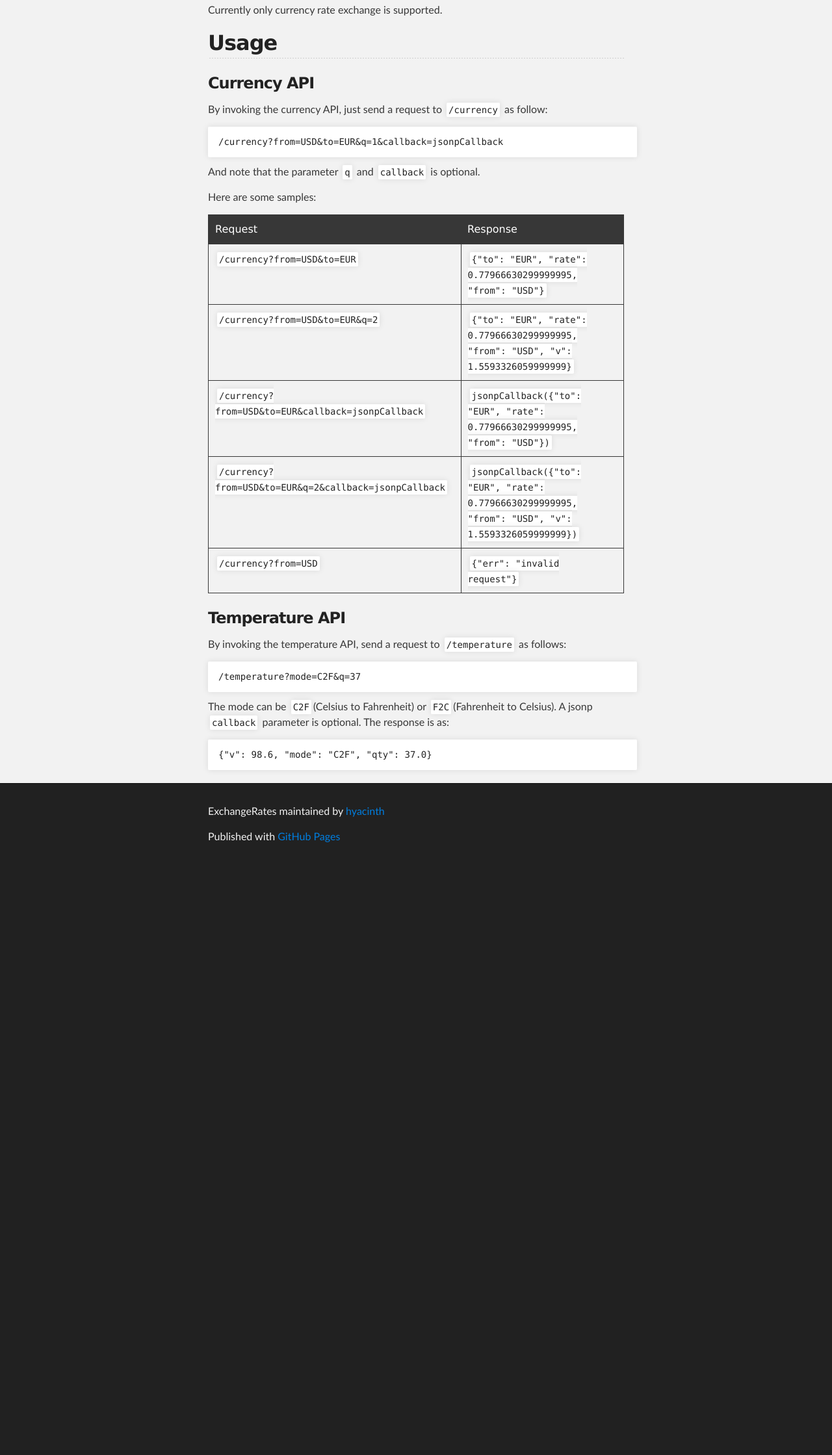
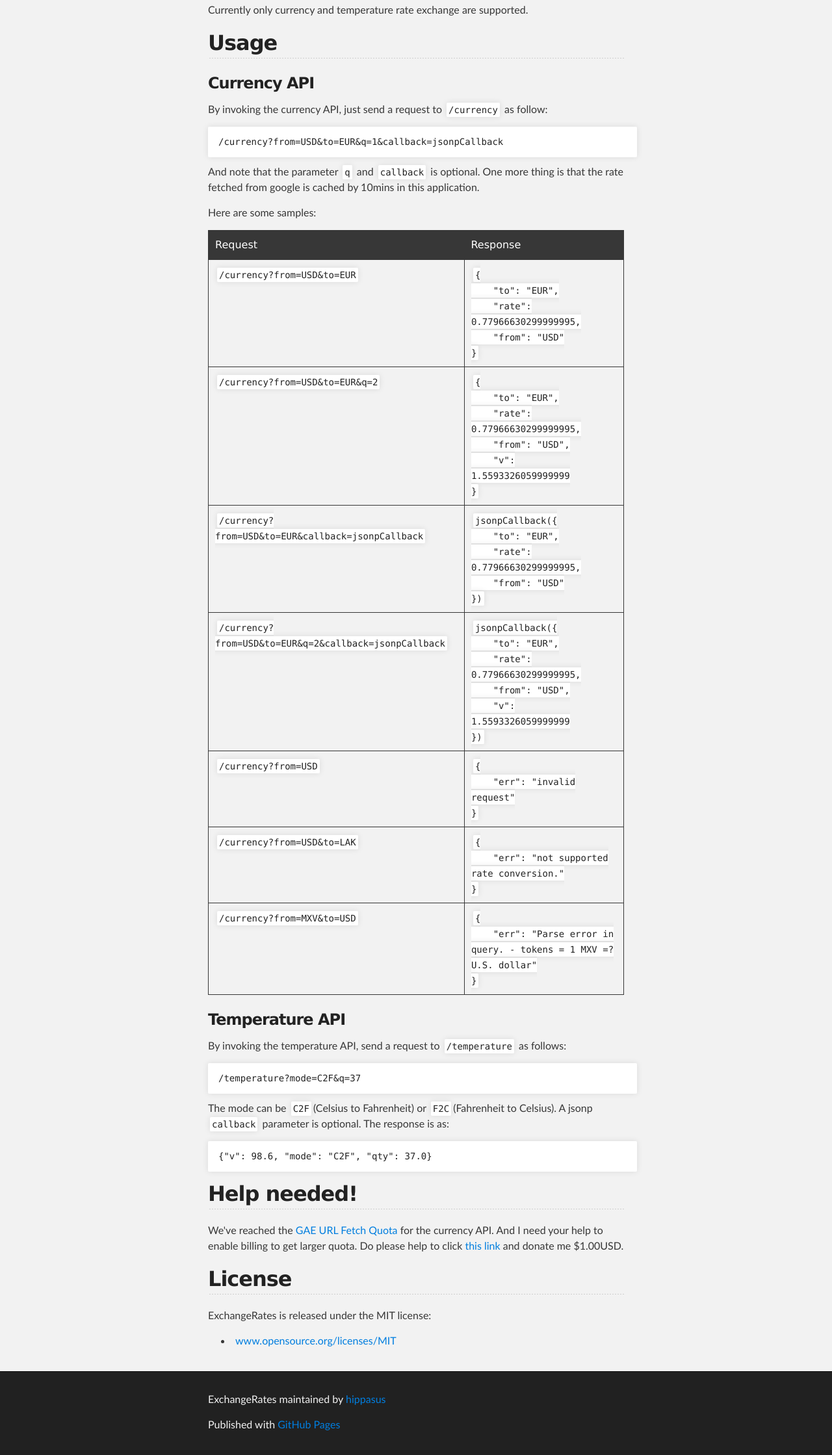
Before and after one commit to hippasus/ExchangeRates, a plain HTML site: page index.html in a window 1280 px wide. Shown: the part 384-2623 px from the top of the page at 65% size. Before the commit the page ends 1718 px from the top, so only its background shows below. Drawn offline with Linux system fonts and the light colour scheme.

Commit message:
Create gh-pages branch via GitHub

```diff
--- a/index.html
+++ b/index.html
@@ -16,14 +16,14 @@
     <!-- HEADER -->
     <div id="header_wrap" class="outer">
         <header class="inner">
-          <a id="forkme_banner" href="https://github.com/hyacinth/ExchangeRates">View on GitHub</a>
+          <a id="forkme_banner" href="https://github.com/hippasus/ExchangeRates">View on GitHub</a>
 
           <h1 id="project_title">ExchangeRates</h1>
           <h2 id="project_tagline">Exchange rate JSON/JSONP APIs</h2>
 
             <section id="downloads">
-              <a class="zip_download_link" href="https://github.com/hyacinth/ExchangeRates/zipball/master">Download this project as a .zip file</a>
-              <a class="tar_download_link" href="https://github.com/hyacinth/ExchangeRates/tarball/master">Download this project as a tar.gz file</a>
+              <a class="zip_download_link" href="https://github.com/hippasus/ExchangeRates/zipball/master">Download this project as a .zip file</a>
+              <a class="tar_download_link" href="https://github.com/hippasus/ExchangeRates/tarball/master">Download this project as a tar.gz file</a>
             </section>
         </header>
     </div>
@@ -31,51 +31,66 @@
     <!-- MAIN CONTENT -->
     <div id="main_content_wrap" class="outer">
       <section id="main_content" class="inner">
-        <h1>Rate Exchange JSON/JSONP APIs</h1>
+        <h1>
+<a name="rate-exchange-jsonjsonp-apis" class="anchor" href="#rate-exchange-jsonjsonp-apis"><span class="octicon octicon-link"></span></a>Rate Exchange JSON/JSONP APIs</h1>
 
 <p>This is the rate exchange JSON/JSONP APIs project which is deployed at <a href="http://rate-exchange.appspot.com/">http://rate-exchange.appspot.com/</a>.</p>
 
-<p>Currently only currency rate exchange is supported.</p>
+<p>Currently only currency and temperature rate exchange are supported.</p>
 
-<h2>Usage</h2>
+<h2>
+<a name="usage" class="anchor" href="#usage"><span class="octicon octicon-link"></span></a>Usage</h2>
 
-<h3>Currency API</h3>
+<h3>
+<a name="currency-api" class="anchor" href="#currency-api"><span class="octicon octicon-link"></span></a>Currency API</h3>
 
 <p>By invoking the currency API, just send a request to <code>/currency</code> as follow:</p>
 
 <pre><code>/currency?from=USD&amp;to=EUR&amp;q=1&amp;callback=jsonpCallback
 </code></pre>
 
-<p>And note that the parameter <code>q</code> and <code>callback</code> is optional.</p>
+<p>And note that the parameter <code>q</code> and <code>callback</code> is optional.
+One more thing is that the rate fetched from google is cached by 10mins in this application.</p>
 
 <p>Here are some samples:</p>
 
 <table>
-<tr>
+<thead><tr>
 <th>Request</th>
-            <th>Response</th>
-        </tr>
+<th>Response</th>
+</tr></thead>
+<tbody>
 <tr>
 <td><code>/currency?from=USD&amp;to=EUR</code></td>
-<td><code>{"to": "EUR", "rate": 0.77966630299999995, "from": "USD"}</code></td>
+<td><code>{<br>    "to": "EUR",<br>    "rate": 0.77966630299999995,<br>    "from": "USD"<br>}</code></td>
 </tr>
 <tr>
 <td><code>/currency?from=USD&amp;to=EUR&amp;q=2</code></td>
-<td><code>{"to": "EUR", "rate": 0.77966630299999995, "from": "USD", "v": 1.5593326059999999}</code></td>
+<td><code>{<br>    "to": "EUR",<br>    "rate": 0.77966630299999995,<br>    "from": "USD",<br>    "v": 1.5593326059999999<br>}</code></td>
 </tr>
 <tr>
 <td><code>/currency?from=USD&amp;to=EUR&amp;callback=jsonpCallback</code></td>
-<td><code>jsonpCallback({"to": "EUR", "rate": 0.77966630299999995, "from": "USD"})</code></td>
+<td><code>jsonpCallback({<br>    "to": "EUR",<br>    "rate": 0.77966630299999995,<br>    "from": "USD"<br>})</code></td>
 </tr>
 <tr>
 <td><code>/currency?from=USD&amp;to=EUR&amp;q=2&amp;callback=jsonpCallback</code></td>
-<td><code>jsonpCallback({"to": "EUR", "rate": 0.77966630299999995, "from": "USD", "v": 1.5593326059999999})</code></td>
+<td><code>jsonpCallback({<br>    "to": "EUR",<br>    "rate": 0.77966630299999995,<br>    "from": "USD",<br>    "v": 1.5593326059999999<br>})</code></td>
 </tr>
 <tr>
 <td><code>/currency?from=USD</code></td>
-<td><code>{"err": "invalid request"}</code></td>
+<td><code>{<br>    "err": "invalid request"<br>}</code></td>
 </tr>
-</table><h3>Temperature API</h3>
+<tr>
+<td><code>/currency?from=USD&amp;to=LAK</code></td>
+<td><code>{<br>    "err": "not supported rate conversion."<br>}</code></td>
+</tr>
+<tr>
+<td><code>/currency?from=MXV&amp;to=USD</code></td>
+<td><code>{<br>    "err": "Parse error in query. - tokens = 1 MXV =? U.S. dollar"<br>}</code></td>
+</tr>
+</tbody>
+</table><h3>
+<a name="temperature-api" class="anchor" href="#temperature-api"><span class="octicon octicon-link"></span></a>Temperature API</h3>
 
 <p>By invoking the temperature API, send a request to <code>/temperature</code> as follows:</p>
 
@@ -86,13 +101,28 @@
 
 <pre><code>{"v": 98.6, "mode": "C2F", "qty": 37.0}
 </code></pre>
+
+<h2>
+<a name="help-needed" class="anchor" href="#help-needed"><span class="octicon octicon-link"></span></a>Help needed!</h2>
+
+<p>We've reached the <a href="https://developers.google.com/appengine/docs/quotas#UrlFetch">GAE URL Fetch Quota</a> for the currency API.
+And I need your help to enable billing to get larger quota. Do please help to click <a href="http://ko-fi.com?i=8d071856392d304">this link</a> and donate me $1.00USD.</p>
+
+<h2>
+<a name="license" class="anchor" href="#license"><span class="octicon octicon-link"></span></a>License</h2>
+
+<p>ExchangeRates is released under the MIT license:</p>
+
+<ul>
+<li><a href="http://www.opensource.org/licenses/MIT">www.opensource.org/licenses/MIT</a></li>
+</ul>
       </section>
     </div>
 
     <!-- FOOTER  -->
     <div id="footer_wrap" class="outer">
       <footer class="inner">
-        <p class="copyright">ExchangeRates maintained by <a href="https://github.com/hyacinth">hyacinth</a></p>
+        <p class="copyright">ExchangeRates maintained by <a href="https://github.com/hippasus">hippasus</a></p>
         <p>Published with <a href="http://pages.github.com">GitHub Pages</a></p>
       </footer>
     </div>
--- a/stylesheets/stylesheet.css
+++ b/stylesheets/stylesheet.css
@@ -1,5 +1,5 @@
 /*******************************************************************************
-Slate Theme for Github Pages
+Slate Theme for GitHub Pages
 by Jason Costello, @jsncostello
 *******************************************************************************/
 
@@ -45,10 +45,6 @@ blockquote, q {
 table {
   border-collapse: collapse;
   border-spacing: 0;
-}
-
-a:focus {
-  outline: none;
 }
 
 /*******************************************************************************
```
Also changed, not shown: params.json (+1 -1 lines).
